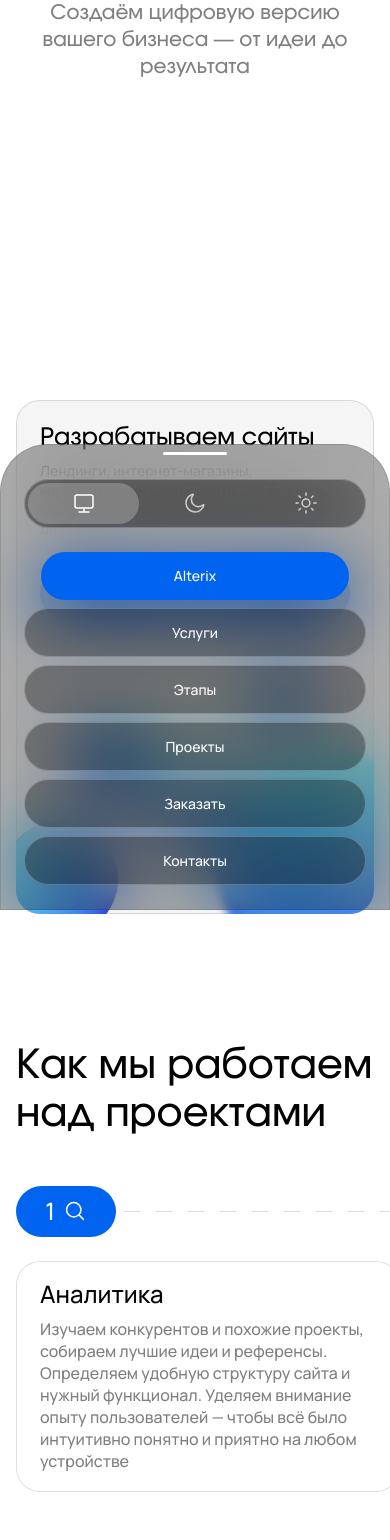
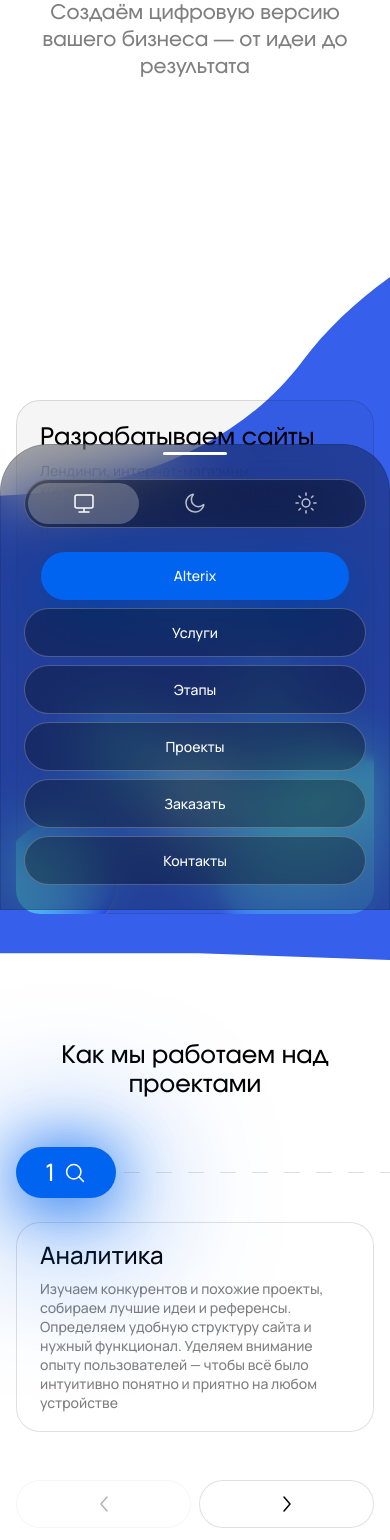
Before and after one commit to exrynooome/alterix, a Next.js app: page / in a window 390 px wide. Shown: the part 400-1940 px from the top of the page. Built offline with nearby package versions, Linux system fonts and the light colour scheme.

Commit message:
3 section ended

```diff
--- a/src/app/_sections/Services/Services.module.scss
+++ b/src/app/_sections/Services/Services.module.scss
@@ -8,7 +8,13 @@
 
   @media (max-width: 1280px) {
     align-items: center;
-    padding: 48px 70px 72px;
+    padding: 48px 40px 72px;
+    gap: 32px;
+  }
+
+  @media (max-width: 960px) {
+    align-items: center;
+    padding: 48px 40px 72px;
     gap: 32px;
   }
 
--- a/src/app/_sections/Services/index.tsx
+++ b/src/app/_sections/Services/index.tsx
@@ -1,3 +1,5 @@
+'use client'
+
 import React, {FunctionComponent} from "react";
 import styles from "./Services.module.scss";
 import Button from "@/components/Button";
--- a/src/app/_sections/Stages/Stages.module.scss
+++ b/src/app/_sections/Stages/Stages.module.scss
@@ -4,11 +4,17 @@
   gap: 48px;
   overflow: visible;
   position: relative;
+
+  @media (max-width: 768px) {
+    h4 {
+      font-size: 24px;
+      text-align: center;
+    }
+  }
 }
 
 .wrapper {
   position: relative;
-  max-width: 1200px;
 }
 
 .track {
@@ -21,8 +27,16 @@
   flex-direction: column;
   flex-shrink: 0;
   gap: 24px;
-  width: 500px;
+  width: 480px;
   box-sizing: border-box;
+
+  @media (max-width: 1280px) {
+    width: 432px;
+  }
+
+  @media (max-width: 768px) {
+    width: calc(100% + 48px);
+  }
 }
 
 .stageHeader {
--- a/src/app/_sections/Stages/index.tsx
+++ b/src/app/_sections/Stages/index.tsx
@@ -10,7 +10,7 @@ import useTheme from "@/components/ThemeSelector/internal";
 const Stages: FunctionComponent = () => {
     const [currentStep, setCurrentStep] = useState(0);
     const containerRef = useRef<HTMLDivElement>(null);
-    const { resolvedTheme } = useTheme();
+    const { theme } = useTheme();
 
     interface Stage {
         id: number;
@@ -99,7 +99,7 @@ const Stages: FunctionComponent = () => {
                     {stages.map((stage, index) => (
                         <div key={stage.id} className={styles.stageContainer}>
                             <div className={styles.stageHeader}>
-                                <div className={`${styles.stepBadge} ${index === currentStep ? `${styles.active} ${styles[stage.badgeColor]}` : ''} ${resolvedTheme === 'light' ? styles.light : ''}`}>
+                                <div className={`${styles.stepBadge} ${index === currentStep ? `${styles.active} ${styles[stage.badgeColor]}` : ''} ${theme === 'light' ? styles.light : ''}`}>
                                     <p className="text_24">{stage.id}</p>
                                     <Icon name={stage.icon} />
                                 </div>
--- a/src/components/BgColor/BgColor.module.scss
+++ b/src/components/BgColor/BgColor.module.scss
@@ -1,5 +1,5 @@
 .bg {
-  filter: blur(300);
+  filter: blur(150);
   z-index: -1;
 
   &.purple {
@@ -24,4 +24,31 @@
   width: 2410px;
   height: 837px;
   z-index: -1;
+
+  @media (max-width: 1280px) {
+    bottom: auto;
+    transform: translateX(-33%);
+    top: 0;
+  }
+
+  @media (max-width: 960px) {
+    width: 2218px;
+    bottom: -41px;
+    transform: translateX(-39%);
+    top: auto;
+  }
+
+  @media (max-width: 768px) {
+    width: 1930px;
+    bottom: -18.44px;
+    transform: translateX(-51%);
+    top: auto;
+  }
+
+  @media (max-width: 480px) {
+    width: 1810px;
+    bottom: -73px;
+    transform: translateX(-57%);
+    top: auto;
+  }
 }
--- a/src/components/BgColor/BgColor.tsx
+++ b/src/components/BgColor/BgColor.tsx
@@ -11,11 +11,11 @@ interface Props {
 const BgColor: FunctionComponent<Props> = ({
                                                 color
                                            }) => {
-    const { resolvedTheme } = useTheme()
+    const { theme } = useTheme()
 
     return (
-        <div className={styles.container}>
-            <svg className={`${styles.bg} ${styles[color]} ${resolvedTheme === 'light' ? styles.light : ''}`} width="2410" height="837" viewBox="0 0 2410 837" fill="none" xmlns="http://www.w3.org/2000/svg">
+        <div className={`${styles.container} ${styles[color]}`}>
+            <svg className={`${styles.bg} ${styles[color]} ${theme === 'light' ? styles.light : ''}`} width="2410" height="837" viewBox="0 0 2410 837" fill="none" xmlns="http://www.w3.org/2000/svg">
                 <path d="M612.192 209.425C427.587 60.4034 127.146 86.8717 0 118.733L177.092 803.138H1214.07L2147.47 837L2409.55 352.444C2415.18 344.555 2370.64 285.219 2147.47 110.978C1868.48 -106.823 1450 33.5969 1318.82 210.277C1187.66 386.957 842.949 395.7 612.192 209.425Z" fill="#3660EB"/>
             </svg>
         </div>
--- a/src/components/Button/ArrowButton/ArrowButton.module.scss
+++ b/src/components/Button/ArrowButton/ArrowButton.module.scss
@@ -5,7 +5,7 @@
   justify-content: center;
   align-items: center;
 
-  @media (max-width: 768px) {
+  @media (max-width: 960px) {
     width: 100%;
   }
 }
--- a/src/components/StageCard/StageCard.module.scss
+++ b/src/components/StageCard/StageCard.module.scss
@@ -7,8 +7,18 @@
   box-shadow: inset 0 0 0 1px var(--BR);
   padding: 16px 24px 20px;
   width: 384px;
+
+  @media (max-width: 768px) {
+    width: calc(100% - 48px);
+  }
+
 }
 
 .description {
   color: var(--TX_1);
+  font-size: 16px;
+
+  @media (max-width: 768px) {
+    font-size: 14px;
+  }
 }
--- a/src/components/StageCard/StageCard.tsx
+++ b/src/components/StageCard/StageCard.tsx
@@ -17,7 +17,7 @@ const StageCard: FunctionComponent<Props> = ({
         <div>
             <div className={styles.card}>
                 <p className="text_24">{title}</p>
-                <p className={`text_16 ${styles.description}`}>{description}</p>
+                <p className={`${styles.description}`}>{description}</p>
             </div>
         </div>
     )
```
